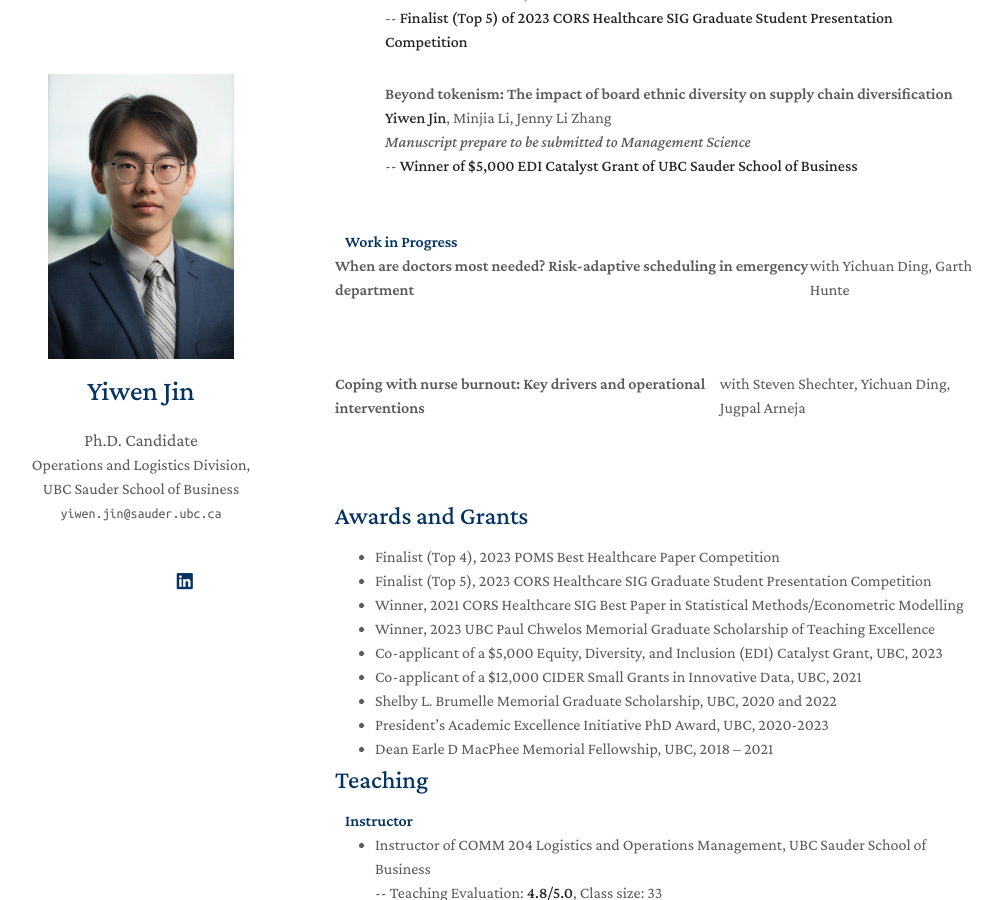
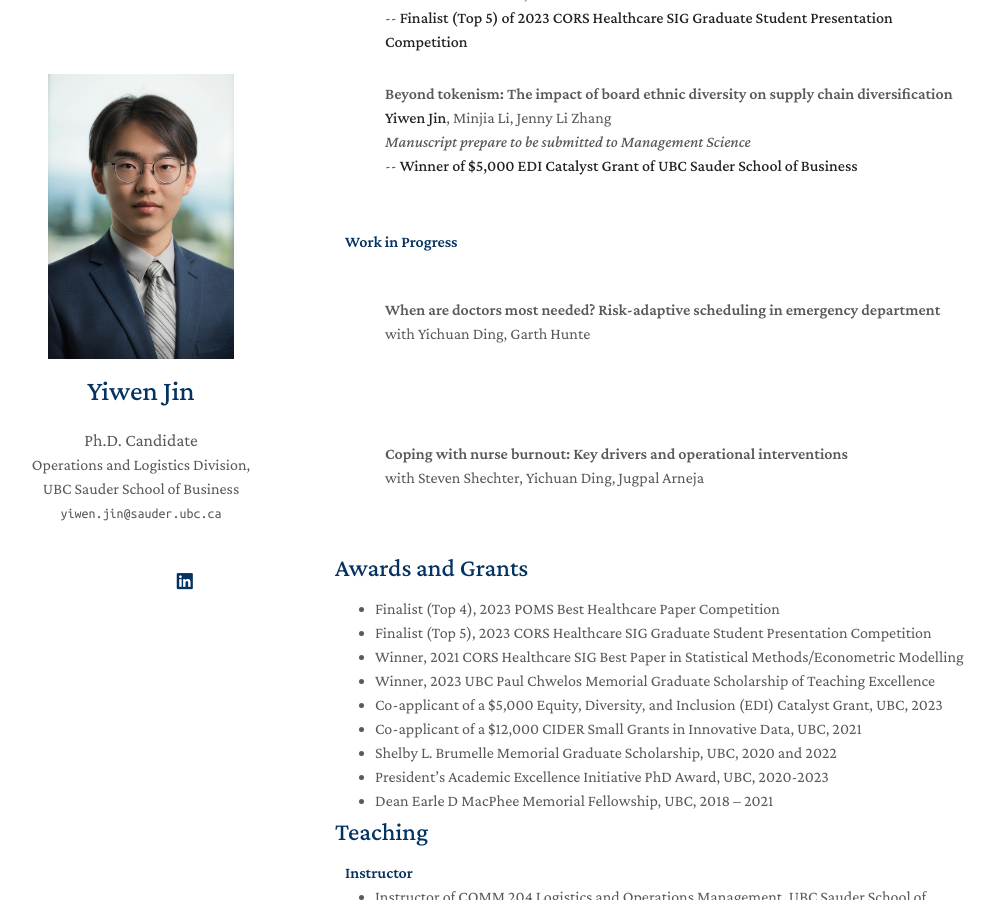
Before and after one commit to zeyang1225/zeyang1225.github.io, a Jekyll site: the page built from index.md, in a window 1280 px wide and 900 px high, scrolled down 1039 px. Shown: the whole window, without its empty margins (135-1138 px from the left). Built offline with Jekyll 4.4.1, drawn with Linux system fonts in a browser that asks for light colours; nearby versions of some CDN libraries; a style sheet for code colours, icons or effects is not loaded; our own code applies the rules of GitHub Pages for plain Markdown files.

Commit message:
Update papers.md

```diff
--- a/_includes/papers.md
+++ b/_includes/papers.md
@@ -78,15 +78,23 @@
 
 <li>
 <div class="pub-row">
+    <div class="col-sm-3 abbr" style="position: relative;padding-right: 15px;padding-left: 15px;">
+  </div>
+  <div class="col-sm-9" style="position: relative;padding-right: 15px;padding-left: 20px;">
     <div class="title">When are doctors most needed? Risk-adaptive scheduling in emergency department</div>
     <div class="author">with Yichuan Ding, Garth Hunte</div>
+</div>
 </div>
 </li>
 
 <li>
 <div class="pub-row">
+    <div class="col-sm-3 abbr" style="position: relative;padding-right: 15px;padding-left: 15px;">
+  </div>
+  <div class="col-sm-9" style="position: relative;padding-right: 15px;padding-left: 20px;">
     <div class="title">Coping with nurse burnout: Key drivers and operational interventions</div>
     <div class="author">with Steven Shechter, Yichuan Ding, Jugpal Arneja</div>
+</div>
 </div>
 </li>
 
```
